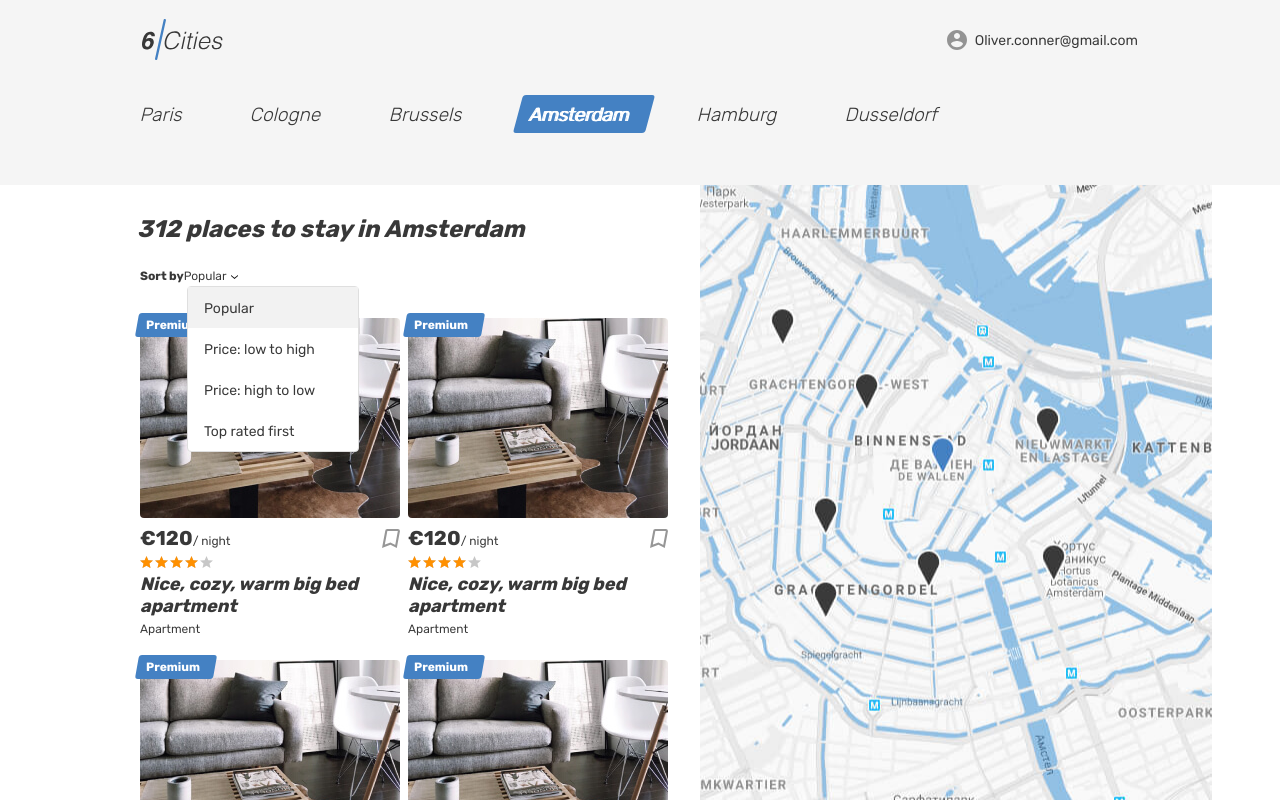
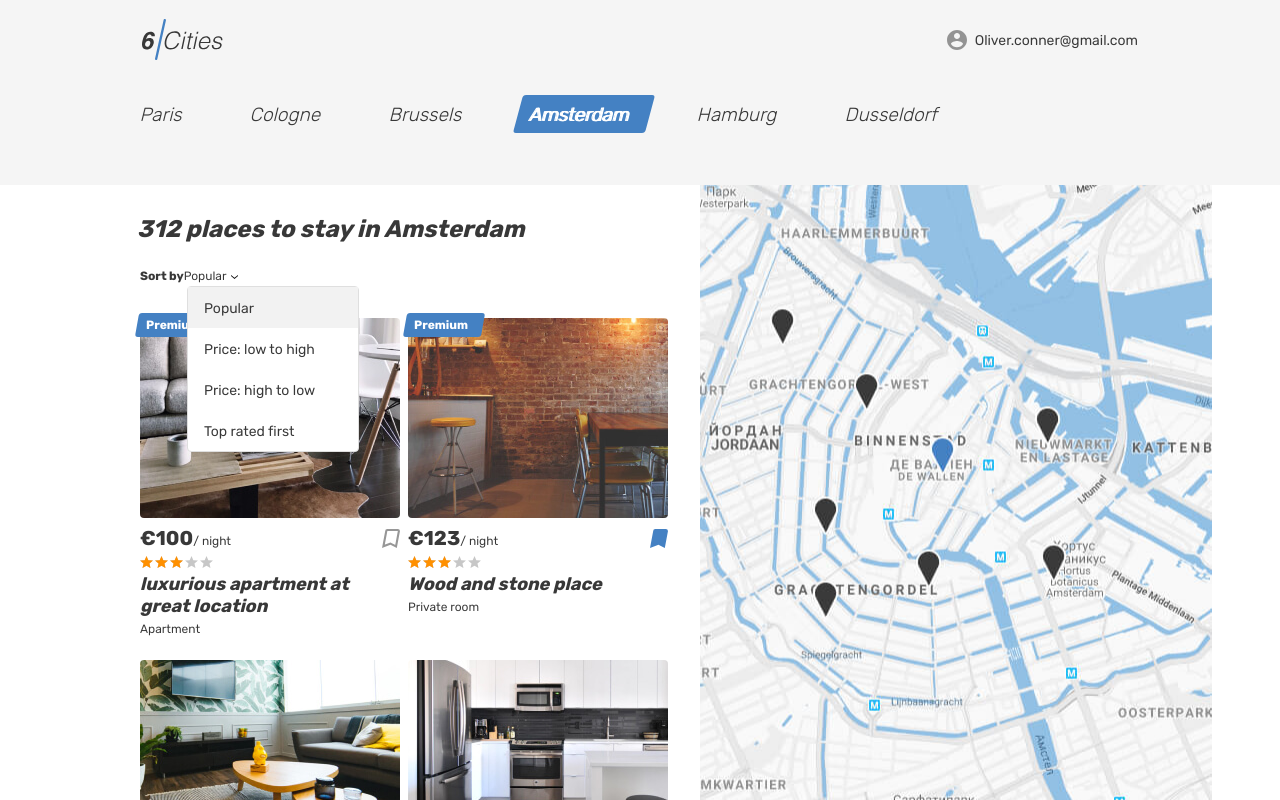
Before and after one commit to IvankovIvan/286023-six-cities-3, a React app: page / in a window 1280 px wide. Built offline with nearby package versions, Linux system fonts and the light colour scheme.

Commit message:
add data

```diff
--- a/src/components/app/app.jsx
+++ b/src/components/app/app.jsx
@@ -1,18 +1,28 @@
 import React from "react";
 import Main from "../main/main.jsx";
 import PropTypes from "prop-types";
+import {OfferType} from "../../const";
 
 const App = (props) => {
-  const {offersName} = props;
+  const {offers} = props;
   return (
-    <Main offersName={offersName}/>
+    <Main offers={offers}/>
   );
 };
 
 App.propTypes = {
-  offersName: PropTypes.arrayOf(
-      PropTypes.string.isRequired
-  ).isRequired
+  offers: PropTypes.arrayOf(PropTypes.shape(
+      {
+        mark: PropTypes.bool.isRequired,
+        image: PropTypes.string.isRequired,
+        price: PropTypes.number.isRequired,
+        bookmark: PropTypes.bool.isRequired,
+        rating: PropTypes.number.isRequired,
+        name: PropTypes.string.isRequired,
+        type: PropTypes.oneOf(
+            [OfferType.APARTMENT, OfferType.PRIVATE]).isRequired,
+      }
+  )).isRequired
 };
 
 export default App;
--- a/src/components/main/main.jsx
+++ b/src/components/main/main.jsx
@@ -1,11 +1,12 @@
 import React from "react";
 import PropTypes from "prop-types";
 import Offer from "../offer/offer.jsx";
+import {OfferType} from "../../const.js";
 
 const clickOffer = () => {};
 
 const Main = (props) => {
-  const {offersName} = props;
+  const {offers} = props;
   return (
     <div className="page page--gray page--main">
       <header className="header">
@@ -105,23 +106,15 @@ const Main = (props) => {
                   <li className="places__option" tabIndex="0">Top rated first
                   </li>
                 </ul>
-
-                {/* <select class="places__sorting-type" id="places-sorting">*/}
-                {/*  <option class="places__option" */}
-                {/* value="popular" selected="">Popular</option>*/}
-                {/*  <option class="places__option" */}
-                {/* value="to-high">Price: low to high</option>*/}
-                {/*  <option class="places__option" */}
-                {/* value="to-low">Price: high to low</option>*/}
-                {/*  <option class="places__option" */}
-                {/* value="top-rated">Top rated first</option>*/}
-                {/* </select>*/}
-
               </form>
               <div className="cities__places-list places__list tabs__content">
-                {offersName.map((offerName, i) =>
-                  <Offer key={offerName + i} offerName={offerName}
-                    clickOffer={clickOffer}/>)
+                {offers.map((offer, i) =>
+                  <Offer key={offer + i} offer={offer}
+                    clickOffer={clickOffer}
+                    onOver={(offerCurrent) => {
+                      console.log(offerCurrent);
+                    }}
+                  />)
                 }
               </div>
             </section>
@@ -136,9 +129,18 @@ const Main = (props) => {
 };
 
 Main.propTypes = {
-  offersName: PropTypes.arrayOf(
-      PropTypes.string.isRequired
-  ).isRequired
+  offers: PropTypes.arrayOf(PropTypes.shape(
+      {
+        mark: PropTypes.bool.isRequired,
+        image: PropTypes.string.isRequired,
+        price: PropTypes.number.isRequired,
+        bookmark: PropTypes.bool.isRequired,
+        rating: PropTypes.number.isRequired,
+        name: PropTypes.string.isRequired,
+        type: PropTypes.oneOf(
+            [OfferType.APARTMENT, OfferType.PRIVATE]).isRequired,
+      }
+  )).isRequired
 };
 
 export default Main;
--- a/src/components/offer/offer.jsx
+++ b/src/components/offer/offer.jsx
@@ -1,31 +1,43 @@
 import React from "react";
 import PropTypes from "prop-types";
-
+import {OfferType} from "../../const.js";
 
 const Offer = (props) => {
-  const {offerName, clickOffer} = props;
+  const {offer, clickOffer, onOver} = props;
+  const {mark, image, price, bookmark, rating, name, type} = offer;
+  const className = bookmark ? `place-card__bookmark-button--active` : ``;
+  const ratingStyle = {
+    width: (rating * 20) + `%`
+  };
   return (
-    <article className="cities__place-card place-card">
-      <div className="place-card__mark">
-        <span>Premium</span>
-      </div>
+    <article className="cities__place-card place-card"
+      onMouseOver={(evt) => {
+        evt.preventDefault();
+        onOver(offer);
+      }} >
+      { mark ?
+        <div className="place-card__mark">
+          <span>Premium</span>
+        </div> :
+        ``
+      }
       <div
         className="cities__image-wrapper place-card__image-wrapper">
         <a href="#">
           <img className="place-card__image"
-            src="img/apartment-01.jpg" width="260" height="200"
+            src={image} width="260" height="200"
             alt="Place image"/>
         </a>
       </div>
       <div className="place-card__info">
         <div className="place-card__price-wrapper">
           <div className="place-card__price">
-            <b className="place-card__price-value">&euro;120</b>
+            <b className="place-card__price-value">&euro;{price}</b>
             <span
               className="place-card__price-text">&#47;&nbsp;night
             </span>
           </div>
-          <button className="place-card__bookmark-button button"
+          <button className={`place-card__bookmark-button ${className} button`}
             type="button">
             <svg className="place-card__bookmark-icon" width="18"
               height="19">
@@ -36,22 +48,34 @@ const Offer = (props) => {
         </div>
         <div className="place-card__rating rating">
           <div className="place-card__stars rating__stars">
-            <span style={{width: `80%`}}/>
+            <span style={ratingStyle}/>
             <span className="visually-hidden">Rating</span>
           </div>
         </div>
         <h2 className="place-card__name" onClick={clickOffer}>
-          <a href="#" >{offerName}</a>
+          <a href="#" >{name}</a>
         </h2>
-        <p className="place-card__type">Apartment</p>
+        <p className="place-card__type">{type}</p>
       </div>
     </article>
   );
 };
 
 Offer.propTypes = {
-  offerName: PropTypes.string.isRequired,
-  clickOffer: PropTypes.func.isRequired
+  offer: PropTypes.shape(
+      {
+        mark: PropTypes.bool.isRequired,
+        image: PropTypes.string.isRequired,
+        price: PropTypes.number.isRequired,
+        bookmark: PropTypes.bool.isRequired,
+        rating: PropTypes.number.isRequired,
+        name: PropTypes.string.isRequired,
+        type: PropTypes.oneOf(
+            [OfferType.APARTMENT, OfferType.PRIVATE]).isRequired,
+      }
+  ).isRequired,
+  clickOffer: PropTypes.func.isRequired,
+  onOver: PropTypes.func.isRequired
 };
 
 export default Offer;
--- a/src/const.js
+++ b/src/const.js
@@ -6,3 +6,8 @@ export const OFFERS_NAME = [
   `Nice, cozy, warm big bed apartment`,
   `Wood and stone place`
 ];
+
+export const OfferType = {
+  APARTMENT: `Apartment`,
+  PRIVATE: `Private room`
+};
--- a/src/index.js
+++ b/src/index.js
@@ -1,15 +1,17 @@
 import React from "react";
 import ReactDOM from "react-dom";
 import App from "./components/app/app.jsx";
-import {ARTICLES_COUNT, OFFERS_NAME} from "./const.js";
-import {getRandomIntegerNumber, generateArrayEmpty} from "./utils.js";
+// import {ARTICLES_COUNT, OFFERS_NAME} from "./const.js";
+// import {getRandomIntegerNumber, generateArrayEmpty} from "./utils.js";
+import offers from "./mocks/offers.js";
 
-const offersName = generateArrayEmpty(ARTICLES_COUNT);
-const offersNameCount = OFFERS_NAME.length - 1;
-offersName.forEach((offer, i) => {
-  offersName[i] = OFFERS_NAME[getRandomIntegerNumber(offersNameCount)];
-});
+// const offersName = generateArrayEmpty(ARTICLES_COUNT);
+// const offersNameCount = OFFERS_NAME.length - 1;
+// offersName.forEach((offer, i) => {
+//   offersName[i] = OFFERS_NAME[getRandomIntegerNumber(offersNameCount)];
+// });
+
 ReactDOM.render(
-    <App offersName={offersName}/>,
+    <App offers={offers}/>,
     document.querySelector(`#root`)
 );
--- a/src/mocks/offers.js
+++ b/src/mocks/offers.js
@@ -1,12 +1,14 @@
+import {OfferType} from "../const.js";
+
 export default [
   {
     mark: true,
     image: `img/apartment-01.jpg`,
     price: 100,
     bookmark: false,
-    rating: 4,
+    rating: 3,
     name: `luxurious apartment at great location`,
-    type: `Apartment`
+    type: OfferType.APARTMENT
   },
   {
     mark: true,
@@ -15,7 +17,7 @@ export default [
     bookmark: true,
     rating: 3,
     name: `Wood and stone place`,
-    type: `Private room`
+    type: OfferType.PRIVATE
   },
   {
     mark: false,
@@ -24,7 +26,7 @@ export default [
     bookmark: true,
     rating: 2,
     name: `Canal View Prinsengracht`,
-    type: `Apartment`
+    type: OfferType.APARTMENT
   },
   {
     mark: false,
@@ -33,6 +35,6 @@ export default [
     bookmark: false,
     rating: 5,
     name: `Nice, cozy, warm big bed apartment`,
-    type: `Apartment`
+    type: OfferType.APARTMENT
   }
 ];
```
